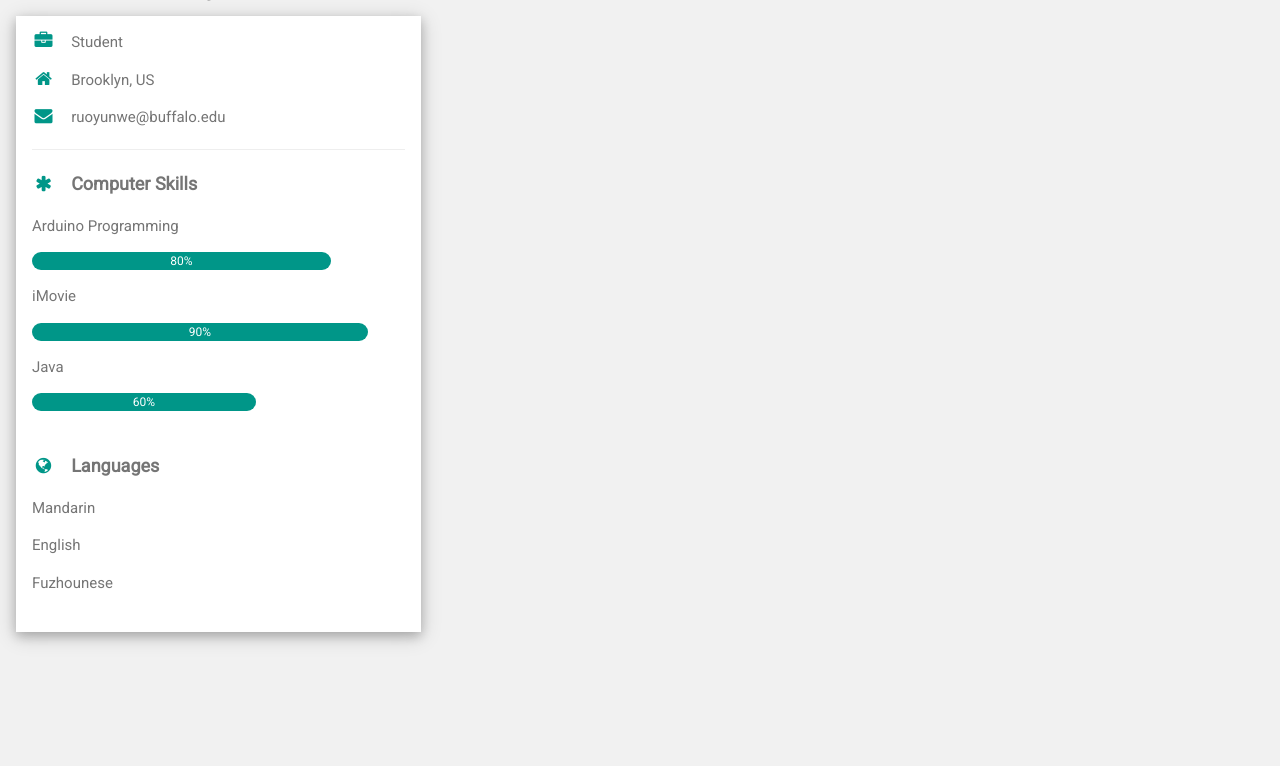
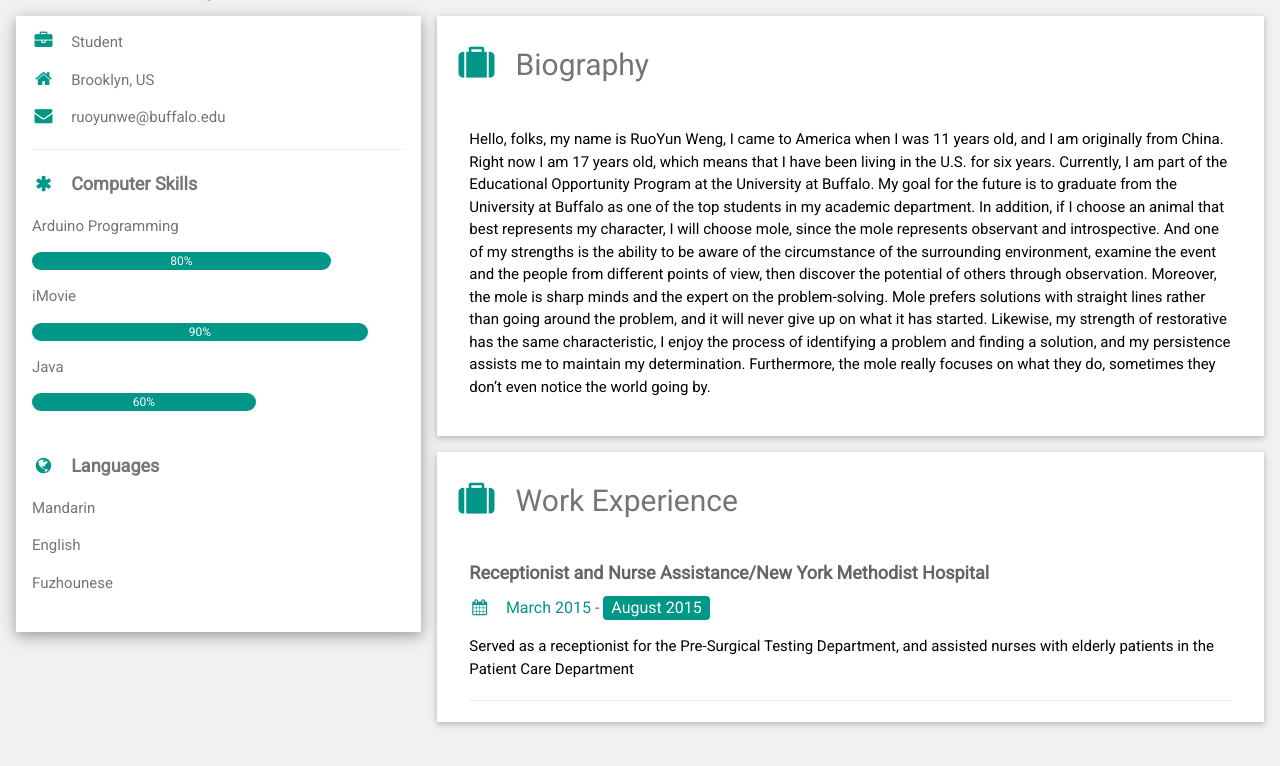
Before and after one commit to RuoWeng/RuoWeng.github.io, a plain HTML site: page index.html in a window 1280 px wide. Drawn offline with nearby package versions, Linux system fonts and the light colour scheme.

Commit message:
Update index.html

```diff
--- a/index.html
+++ b/index.html
@@ -72,3 +72,22 @@ html,body,h1,h2,h3,h4,h5,h6 {font-family: "Roboto", sans-serif}
 
     <!-- End Left Column -->
     </div>
+   <div class="w3-twothird">
+
+      <div class="w3-container w3-card-2 w3-white w3-margin-bottom">
+        <h2 class="w3-text-grey w3-padding-16"><i class="fa fa-suitcase fa-fw w3-margin-right w3-xxlarge w3-text-teal"></i>Biography</h2>
+        <div class="w3-container">
+     <p>
+       Hello, folks, my name is RuoYun Weng, I came to America when I was 11 years old, and I am originally from China. Right now I am 17 years old, which means that I have been living in the U.S. for six years. Currently, I am part of the Educational Opportunity Program at the University at Buffalo. My goal for the future is to graduate from the University at Buffalo as one of the top students in my academic department. In addition, if I choose an animal that best represents my character, I will choose mole, since the mole represents observant and introspective. And one of my strengths is the ability to be aware of the circumstance of the surrounding environment, examine the event and the people from different points of view, then discover the potential of others through observation. Moreover, the mole is sharp minds and the expert on the problem-solving. Mole prefers solutions with straight lines rather than going around the problem, and it will never give up on what it has started. Likewise, my strength of restorative has the same characteristic, I enjoy the process of identifying a problem and finding a solution, and my persistence assists me to maintain my determination. Furthermore, the mole really focuses on what they do, sometimes they don’t even notice the world going by.
+          </p><br>
+        </div>
+     </div>
+     <div class="w3-container w3-card-2 w3-white w3-margin-bottom">
+        <h2 class="w3-text-grey w3-padding-16"><i class="fa fa-suitcase fa-fw w3-margin-right w3-xxlarge w3-text-teal"></i>Work Experience</h2>
+        <div class="w3-container">
+          <h5 class="w3-opacity"><b>Receptionist and Nurse Assistance/New York Methodist Hospital</b></h5>
+          <h6 class="w3-text-teal"><i class="fa fa-calendar fa-fw w3-margin-right"></i>March 2015 - <span class="w3-tag w3-teal w3-round">August 2015</span></h6>
+  <p>Served as a receptionist for the Pre-Surgical Testing Department, and assisted nurses with elderly patients in the Patient Care Department
+          </p>
+          <hr>
+       </div>
```
